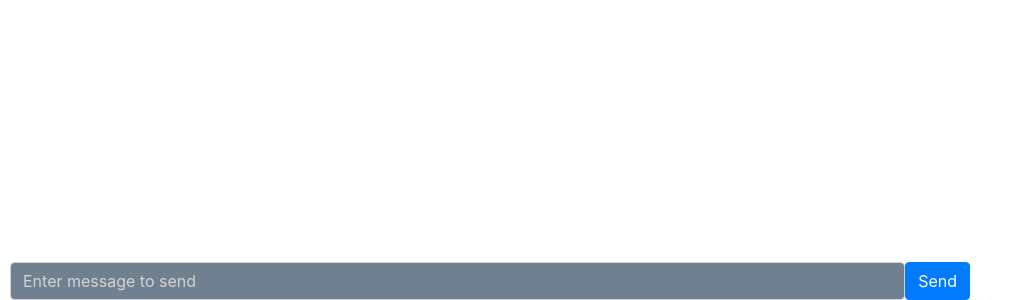
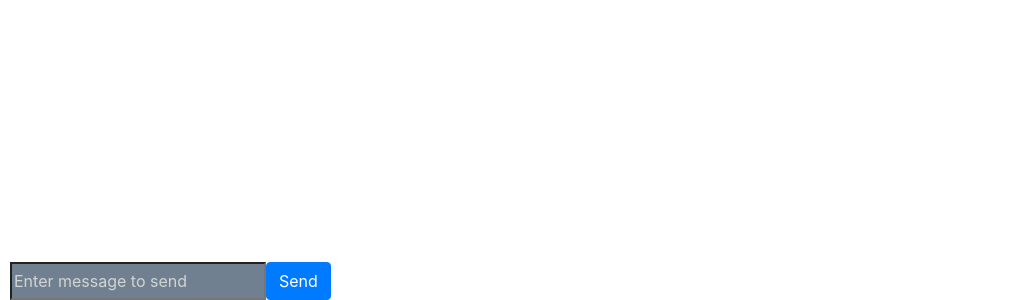
Before and after one commit to juan-nieto/chatapp, a React (Create React App) app: page / in a window 1280 px wide. Shown: the part 500-800 px from the top of the page, without its empty margins (0-1023 px from the left). Built offline with nearby package versions, Linux system fonts and the light colour scheme.

Commit message:
Can send messages to server and display them on screen

```diff
--- a/src/App.js
+++ b/src/App.js
@@ -4,14 +4,45 @@ import MessageForm from './MessageForm';
 
 const SERVER = "http://localhost:3000";
 
-function App() {
+class App extends React.Component {
+  state = {
+    socket: null,
+    message: ''
+  }
+  socket;
+
+  componentDidMount() {
+    this.setupSocket();
+  }
+
+  setupSocket = () => {
     var socket = socketClient (SERVER);
     socket.on('connection', () => {
       console.log("I'm connected with the back-end");
+      socket.emit('first-connection', "test");
     });
+    socket.on('message', this.displayMessage);
+    this.socket = socket;
+  };
+
+
+  displayMessage = (message) => {
+    console.log("Displaying message received: " +  message.messageVal);
+    this.setState({ message: message.messageVal });
+  }
+
+  handleMessageSend = (username, messageVal) => {
+    console.log("Attempting to send message: " + messageVal);
+    this.socket.emit('send-message', {messageVal, username});
+  }
+
+  render() {
+    let message = this.state.message;
     return (
-    <MessageForm/>
+      <div>
+      {message}
+      <MessageForm onMessageSend={this.handleMessageSend}/>
+      </div>
     );
   }
-
-export default App;
+} export default App;
--- a/src/MessageForm.js
+++ b/src/MessageForm.js
@@ -1,16 +1,29 @@
-import React, {useRef} from 'react';
+import React from 'react';
 import {Container, Form, Button} from 'react-bootstrap';
 import './styles.css'
 
 class MessageForm extends React.Component {
+    state = { enteredMessage: '' }
+
+    handleInput = e => {
+        this.setState({ enteredMessage: e.target.value });
+    }
+
+    handleSendMessage = () => {
+        if (this.state.enteredMessage && this.state.enteredMessage != '') {
+            this.props.onMessageSend("id", this.state.enteredMessage);
+            this.setState({ enteredMessage: '' });
+        }
+    }
 
     render() {
         return (
             <Container className="message-form-container">
-                <Form className="message-form-form">
-                   <Form.Control type="text" className="message-form-input" placeholder="Enter message to send"></Form.Control>
-                   <Button type="submit">Send</Button>
-                </Form>
+                <div className="message-form-form">
+                   <input type="text" className="message-form-input" placeholder="Enter message to send"
+                        onChange={this.handleInput} value={this.state.enteredMessage}/>
+                   <Button onClick={this.handleSendMessage}>Send</Button>
+                </div>
             </Container>
         );
     }
```
Also changed, not shown: src/Message.js (added, +16 -0 lines). Lines whose indentation alone changed are shown as unchanged.
